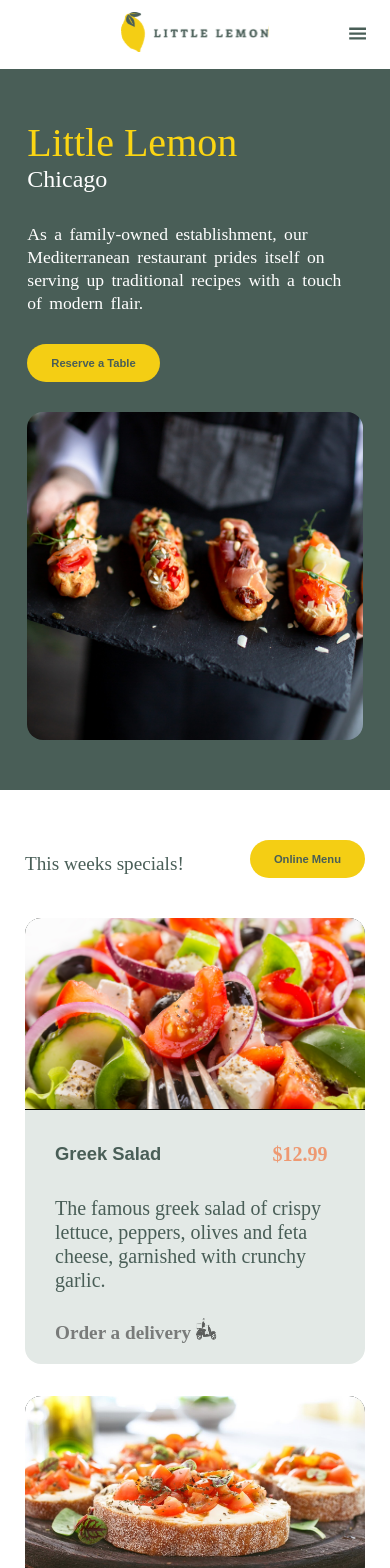
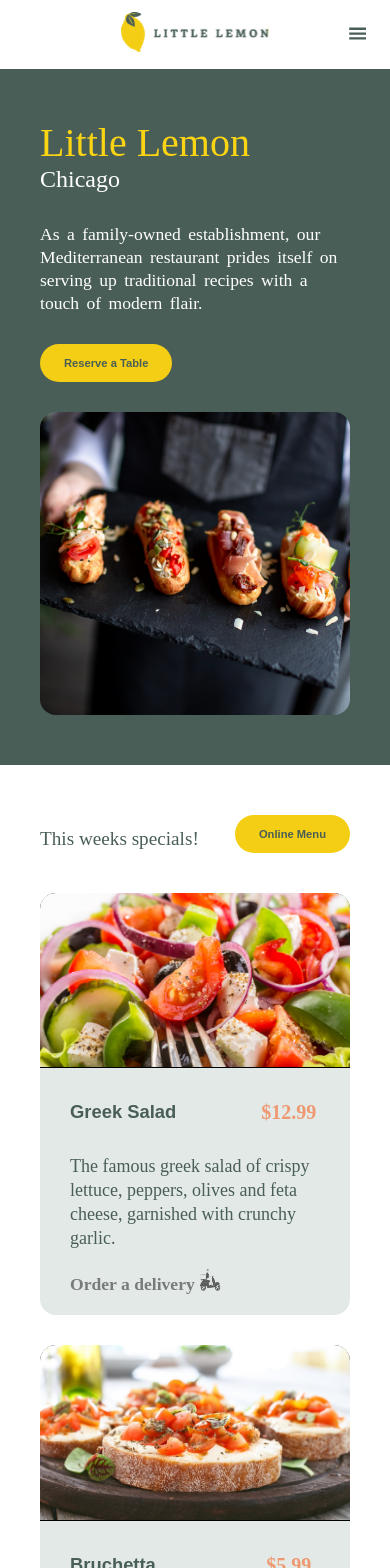
Before and after one commit to khuzaima-56/little_lemon, a React (Create React App) app: page / in a window 390 px wide. Shown: the top 1568 px of the page. Built offline with nearby package versions, Linux system fonts and the light colour scheme.

Commit message:
adding consistency to design

```diff
--- a/src/Styles/BookingForm.css
+++ b/src/Styles/BookingForm.css
@@ -8,7 +8,7 @@
 .bookingform, .loginform {
     display: grid;
     grid-template-rows: 1fr 1fr 1fr 1fr 1fr;
-    width: 400px;
+    width: 30vw;
     padding-inline: 1rem;
     padding-block: 3rem;
     margin-block: 1rem;
@@ -110,3 +110,34 @@ fieldset {
     color: #495E57;
     font-size: 1.2rem;
 }
+
+@media screen and (max-width: 1100px) {
+    .bookingform, .loginform {
+        width: 40vw;
+    }
+}
+
+@media screen and (max-width: 900px) {
+    .bookingform, .loginform {
+        width: 50vw;
+    }
+}
+
+@media screen and (max-width: 700px) {
+    .bookingform, .loginform {
+        width: 60vw;
+    }
+}
+
+
+@media screen and (max-width: 550px) {
+    .bookingform, .loginform {
+        width: 70vw;
+    }
+}
+
+@media screen and (max-width: 450px) {
+    .bookingform, .loginform {
+        width: 95vw;
+    }
+}
--- a/src/Styles/about.css
+++ b/src/Styles/about.css
@@ -1,7 +1,7 @@
 /* About Section Styling */
 
 .about {
-  padding: 80px 100px 20px 100px;
+  padding: 80px 7% 20px 7%;
   display: grid;
   grid-template-columns: 1fr 1fr;
   margin-bottom: 50px;
@@ -28,7 +28,7 @@
   font-family: Karla ,sans-serif;
   font-size: 18px;
   line-height: 1.5;
-  text-align: justify;
+  word-wrap: break-word;
 }
 
 .text {
@@ -89,3 +89,17 @@
     padding-inline: 40px;
   }
 }
+
+@media screen and (max-width: 500px) {
+  .res_name {
+    font-size: 32px;
+  }
+
+  .loc {
+    font-size: 24px;
+  }
+
+  .about_desc {
+    font-size: 15px;
+  }
+}
--- a/src/Styles/footer.css
+++ b/src/Styles/footer.css
@@ -73,9 +73,9 @@ footer > div {
   }
 }
 
-@media screen and (max-width: 800px) {
+@media screen and (max-width: 900px) {
   footer {
-   padding-inline: 2rem
+   padding-inline: 75px;
   }
 }
 
@@ -83,8 +83,7 @@ footer > div {
   footer {
    grid-template-columns: 1fr;
    grid-row-gap: 40px;
-   padding-left: 25vw;
-   padding-right: 15vw;
+   padding-inline: 50px;
    align-items: center;
    justify-items: start;
   }
--- a/src/Styles/hero.css
+++ b/src/Styles/hero.css
@@ -69,6 +69,12 @@
   }
 }
 
+@media screen and (max-width: 900px) {
+  .hero {
+    padding-inline: 75px;
+  }
+}
+
 @media screen and (max-width: 820px) {
   .hero {
     grid-template-rows: auto 1fr;
@@ -90,7 +96,12 @@
     height: auto;
     margin-top: 30px;
   }
+}
 
+@media screen and (max-width: 600px) {
+  .hero {
+    padding-inline: 40px;
+  }
 }
 
 
--- a/src/Styles/specials.css
+++ b/src/Styles/specials.css
@@ -1,6 +1,6 @@
  /* Specials Section Styling */
 .special {
-  padding: 50px 100px;
+  padding: 50px 7%;
 }
 
 .specialGrid {
@@ -105,14 +105,15 @@ button {
     grid-template-rows: 1fr 1fr;
     grid-gap: 5%;
   }
-
-  .special {
-    padding-inline: 50px;
-  }
-
 }
 
-@media screen and (max-width: 610px) {
+@media screen and (max-width: 900px) {
+  .special {
+    padding-inline: 75px;
+  }
+}
+
+@media screen and (max-width: 600px) {
   .cards {
     grid-template-columns: 1fr;
     grid-template-rows: repeat(4,1fr);
@@ -120,7 +121,7 @@ button {
   }
 
    .special {
-    padding-inline: 25px;
+    padding-inline: 40px;
   }
 
   .cardDesc {
@@ -146,4 +147,12 @@ button {
   .cardDesc {
     padding-bottom: 8%;
   }
+
+  .cardDesc {
+    font-size: 18px;
+  }
+
+  .order {
+    font-size: 1.1rem;
+  }
 }
--- a/src/Styles/testimonials.css
+++ b/src/Styles/testimonials.css
@@ -3,7 +3,7 @@
   background-color: #495E57;
   display: grid;
   grid-template-rows: 100px 1fr;
-  padding: 100px 150px;
+  padding: 100px 11%;
   grid-row-gap: 20px;
 }
 
@@ -28,7 +28,7 @@
   border-radius: 16px;
   display: grid;
   grid-template-rows: auto auto auto 1fr;
-  padding: 15px 20px;
+  padding: 15px 25px;
   grid-row-gap: 10px;
   place-items: center;
 }
```
Also changed, not shown: 2 other files (tests, documents, lock files or other folders).
